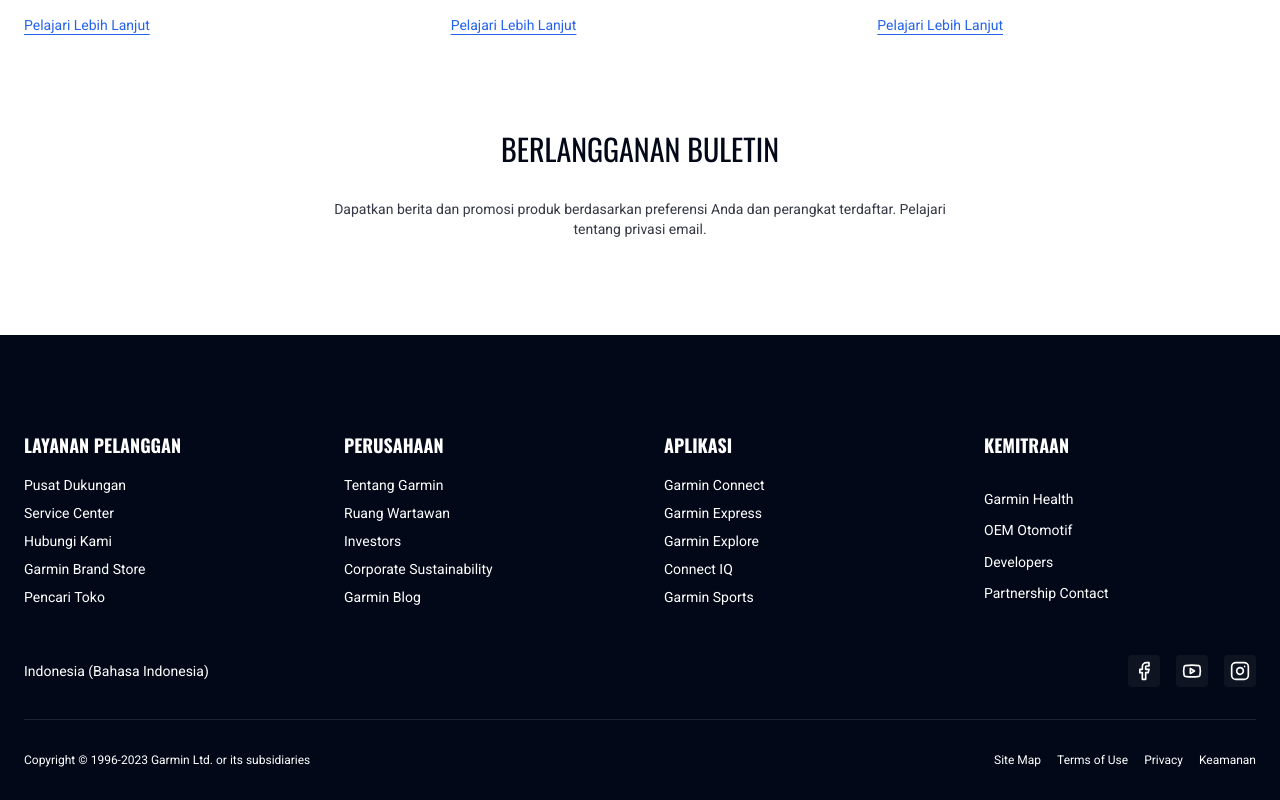
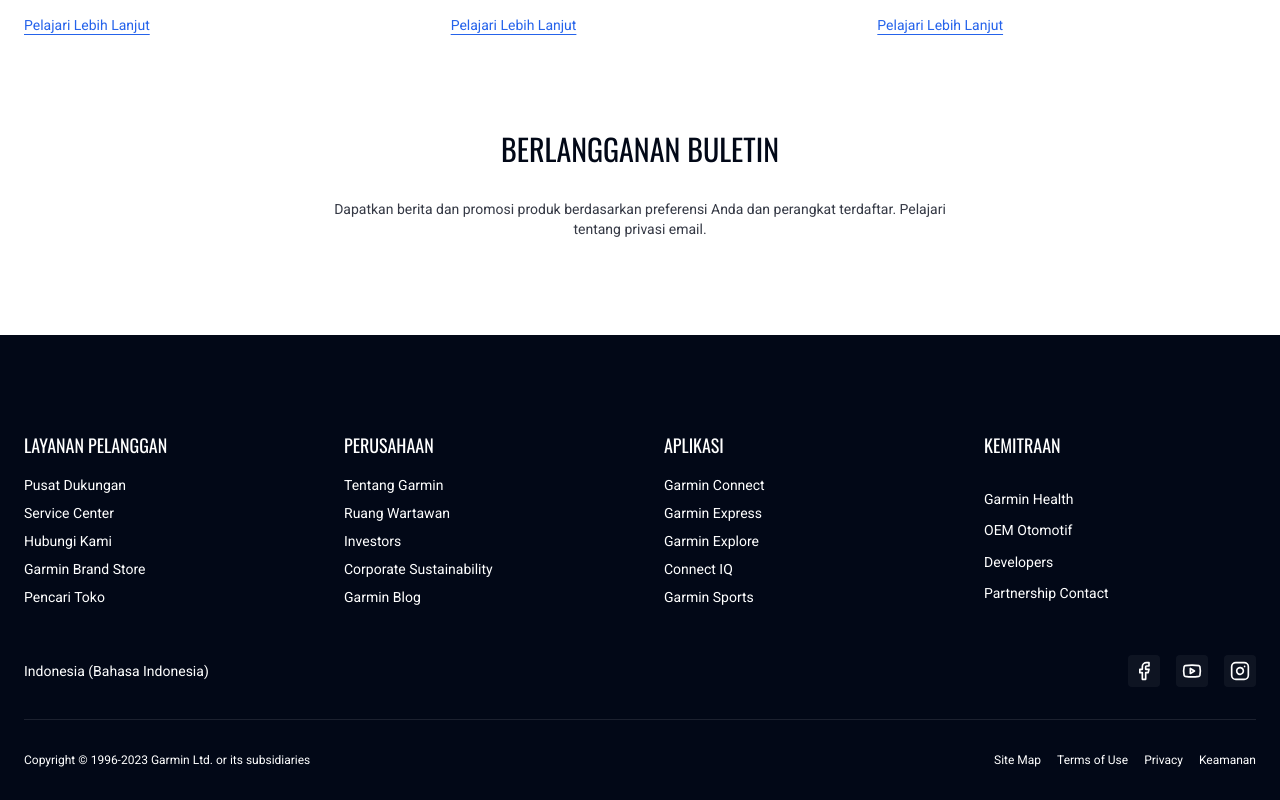
Before and after one commit to shendrongddv/20231215-garmin-clone-next, a Next.js app: page / in a window 1280 px wide. Shown: the part 966-1766 px from the top of the page. Built offline with nearby package versions, Linux system fonts and the light colour scheme.

Commit message:
first commit

```diff
--- a/components/footer/footer.tsx
+++ b/components/footer/footer.tsx
@@ -33,9 +33,7 @@
         <div className="grid gap-12 sm:grid-cols-2 md:grid-cols-4">
           {siteNavFooter?.map((item) => (
             <div key={item.id} className="grid gap-4">
-              <span className="font-display text-lg font-bold">
-                {item.label}
-              </span>
+              <span className="font-display text-lg">{item.label}</span>
 
               <ul className="grid grid-cols-2 gap-2 sm:grid-cols-1">
                 {item.sublinks?.map((item) => (
```
